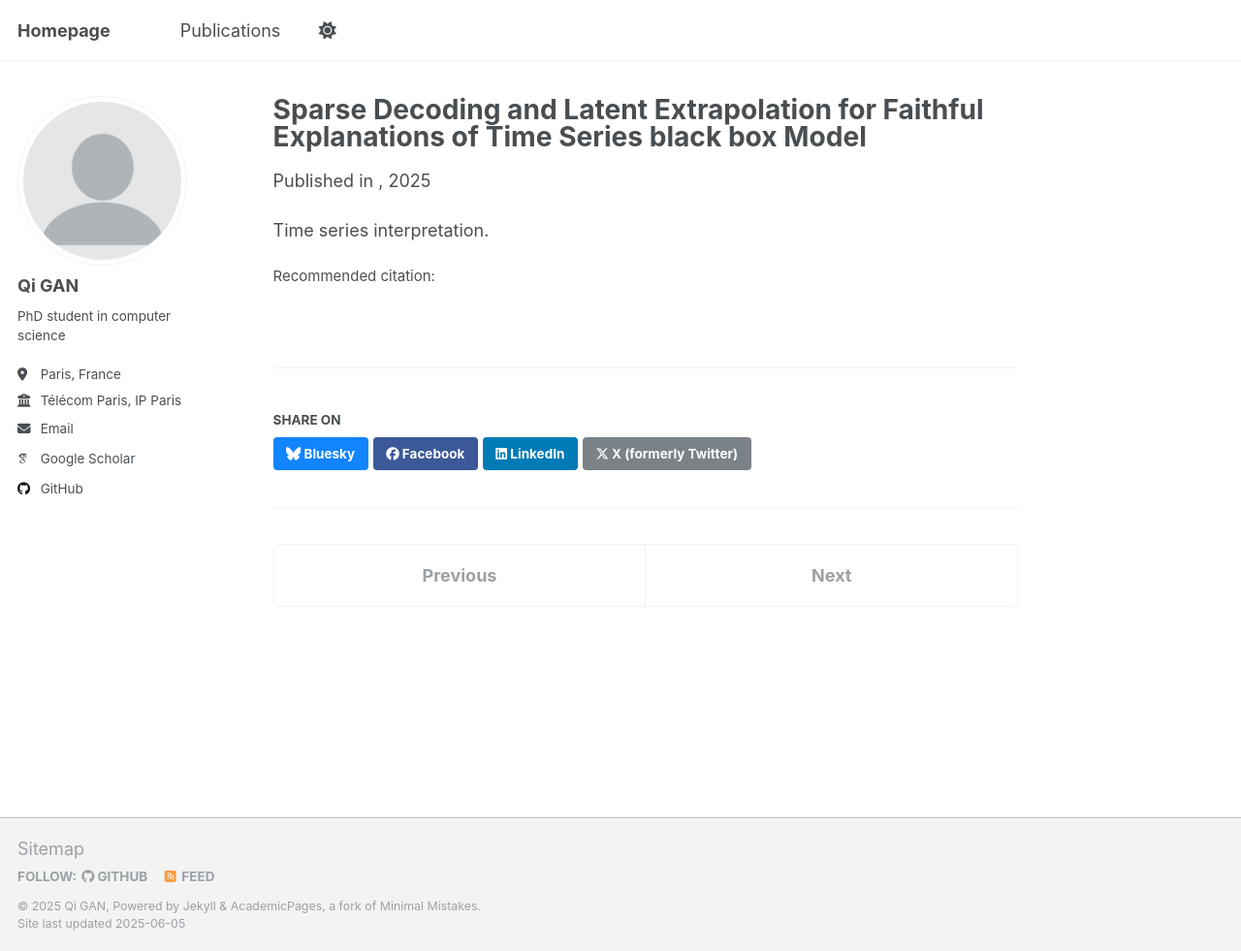
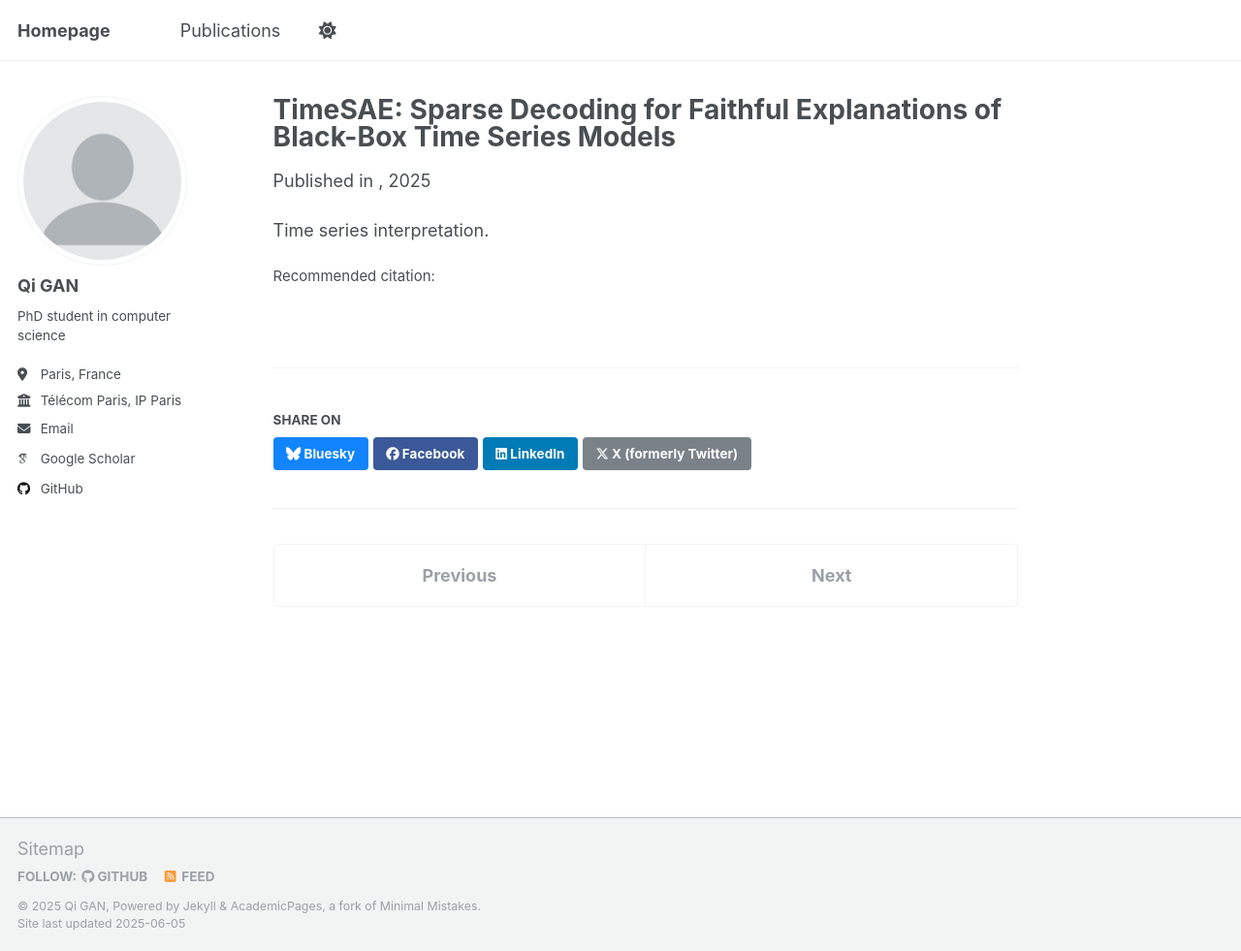
Before and after one commit to QGAN2019/qigan.github.io, a Jekyll site: the page built from _publications/2025-02-XAI-time-series.md, in a window 1280 px wide and 981 px high. Shown: the whole window at 97% size. Built offline with Jekyll 4.4.1, drawn with Linux system fonts in a browser that asks for light colours; some web fonts are replaced.

Commit message:
Update 2025-02-XAI-time-series.md

```diff
--- a/_publications/2025-02-XAI-time-series.md
+++ b/_publications/2025-02-XAI-time-series.md
@@ -1,5 +1,5 @@
 ---
-title: "Sparse Decoding and Latent Extrapolation for Faithful Explanations of Time Series black box Model"
+title: "TimeSAE: Sparse Decoding for Faithful Explanations of Black-Box Time Series Models"
 collection: publications
 category: conferences
 permalink: /publication/2025-02-XAI-time-series
```
